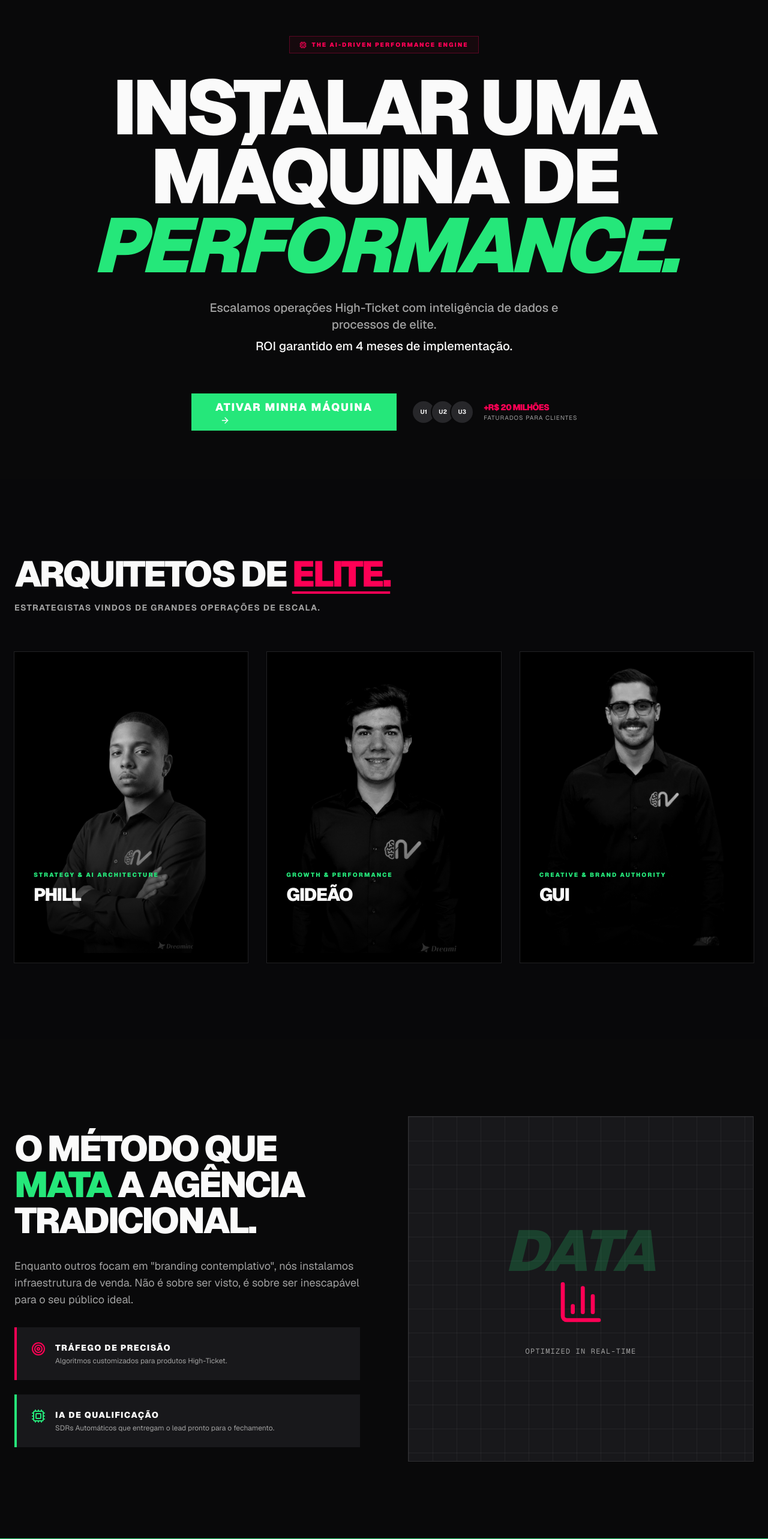
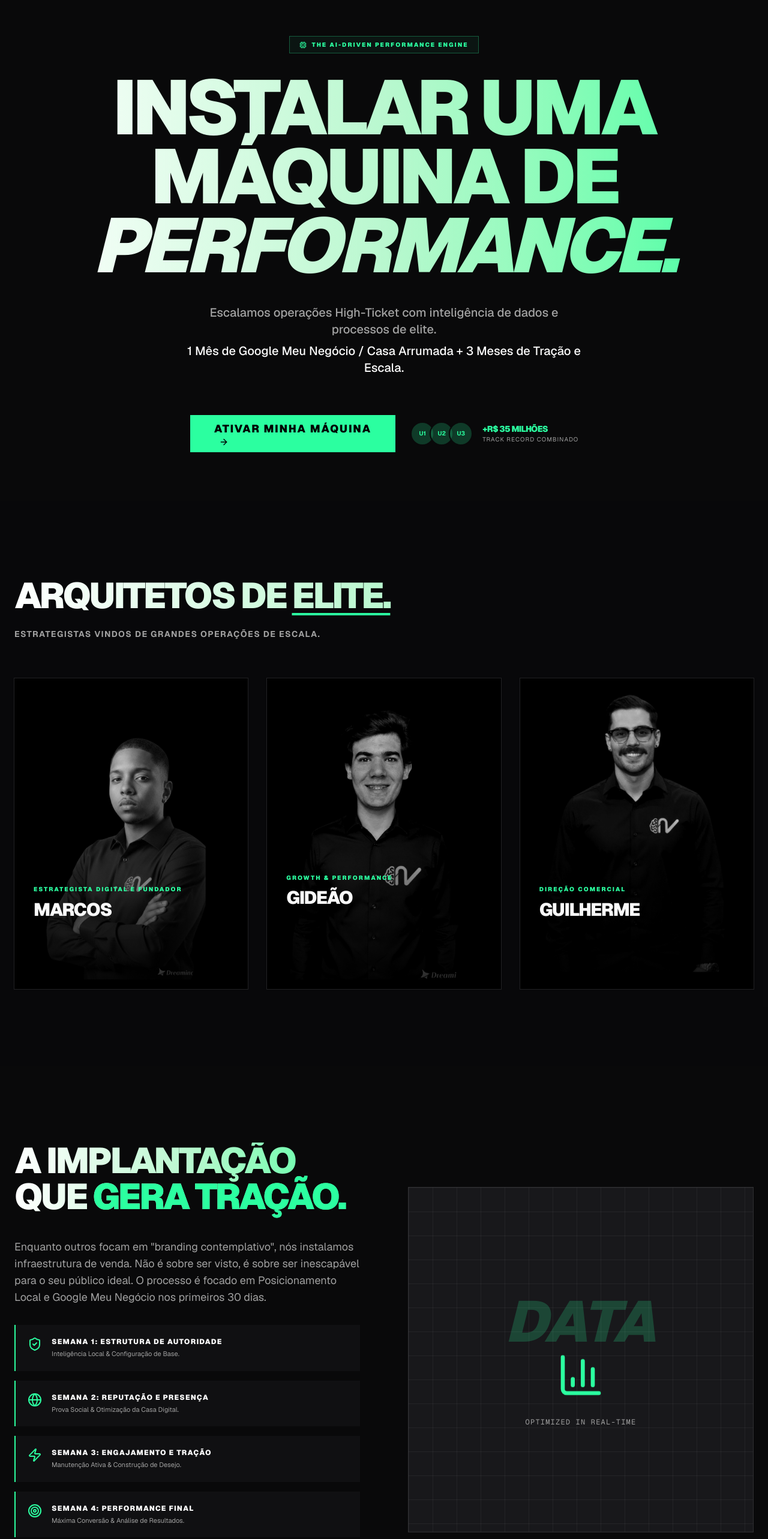
Before and after one commit to gideaopedrosoborges-del/git-hub-connect-28214fd1, a Next.js app: page / in a window 1280 px wide. Shown: the part 100-2666 px from the top of the page at 60% size. Built offline with nearby package versions, Linux system fonts and the light colour scheme; grey boxes are pictures that could not be loaded.

Commit message:
Checkpoint: Ajustes Finais - Verde Oficial (#2bffa0), Novo Flow Roadmap e Track Record de R

```diff
--- a/src/app/globals.css
+++ b/src/app/globals.css
@@ -54,7 +54,7 @@
   --card-foreground: oklch(0.985 0 0);
   --popover: oklch(0.141 0.002 285);
   --popover-foreground: oklch(0.985 0 0);
-  --primary: #25E77A;
+  --primary: #2bffa0;
   --primary-foreground: oklch(0.141 0.002 285);
   --secondary: oklch(0.269 0 0);
   --secondary-foreground: oklch(0.985 0 0);
@@ -65,7 +65,7 @@
   --destructive: oklch(0.577 0.245 27.325);
   --border: oklch(1 0 0 / 10%);
   --input: oklch(1 0 0 / 15%);
-  --ring: #25E77A;
+  --ring: #2bffa0;
   --radius: 0px;
 }
 
--- a/src/app/manifesto/page.tsx
+++ b/src/app/manifesto/page.tsx
@@ -79,7 +79,7 @@ export default function ManifestoPage() {
                 Nosso trabalho não termina quando o lead cai no CRM. Ele termina no faturamento. Nós assumimos a responsabilidade pela qualidade do ecossistema que construímos.
               </p>
               <p>
-                É por isso que estruturamos ciclos estratégicos de 4 meses. O tempo necessário para auditar, construir, validar e escalar máquinas de vendas complexas. Não acreditamos em milagres de 30 dias; acreditamos em trabalho árduo, dados e otimização contínua.
+                É por isso que estruturamos a nossa operação de forma clara, pragmática e focada em resultados reais: <strong>1 mês dedicado a arrumar a casa</strong> com implantação completa de Inteligência Local e Google Meu Negócio, seguido por <strong>3 meses de tração agressiva e tráfego focado em ROI absoluto</strong>. Não acreditamos em milagres; acreditamos em engenharia de vendas e otimização contínua.
               </p>
             </div>
           </div>
--- a/src/app/page.tsx
+++ b/src/app/page.tsx
@@ -6,27 +6,27 @@ import { ArrowRight, Zap, Target, BarChart3, ShieldCheck, Globe, Cpu } from "luc
 export default function Home() {
   const partners = [
     {
-      name: "Phill",
-      role: "Strategy & AI Architecture",
+      name: "Marcos",
+      role: "Estrategista Digital e Fundador",
       image: "/eu.png",
-      description: "Especialista em arquitetura de sistemas de IA e estratégia de negócios escaláveis."
+      description: "Estrategista Digital e fundador da Takkeoff Digital. Especialista em arquitetura de funis de conversão e inteligência de vendas."
     },
     {
       name: "Gideão",
       role: "Growth & Performance",
       image: "/gide.png",
-      description: "Mestre em tráfego pago e escala acelerada com foco em ROI real."
+      description: "Especialista em Growth e Performance. Background na Papapá (maior empresa de alimentos para bebês da América Latina) e Conquer. Mais de R$ 15 milhões em faturamento gerados."
     },
     {
-      name: "Gui",
-      role: "Creative & Brand Authority",
+      name: "Guilherme",
+      role: "Direção Comercial",
       image: "/GUI.png",
-      description: "Diretor criativo focado em branding de alto valor e conversão visual."
+      description: "Diretor Comercial com mais de 15 anos de experiência. Responsável direto por gerar mais de R$ 20 milhões em vendas de alto valor."
     }
   ]
 
   return (
-    <main className="min-h-screen bg-background text-foreground selection:bg-primary selection:text-white font-sans overflow-x-hidden">
+    <main className="min-h-screen bg-background text-foreground selection:bg-[#2bffa0] selection:text-black font-sans overflow-x-hidden">
       {/* Header / Nav */}
       <nav className="fixed top-0 w-full z-50 bg-background/80 backdrop-blur-md border-b border-white/10">
         <div className="max-w-7xl mx-auto px-6 h-20 flex items-center justify-between">
@@ -36,7 +36,7 @@ export default function Home() {
           <a
             href="https://form.respondi.app/lDg0Bifo"
             target="_blank"
-            className="hidden md:flex items-center gap-2 text-xs font-bold uppercase tracking-widest hover:text-primary transition-colors"
+            className="hidden md:flex items-center gap-2 text-xs font-bold uppercase tracking-widest hover:text-[#2bffa0] transition-colors"
           >
             Aplicar para Consultoria <ArrowRight size={14} />
           </a>
@@ -45,26 +45,26 @@ export default function Home() {
 
       {/* Hero Section */}
       <section className="relative pt-40 pb-20 px-6">
-        <div className="absolute top-40 left-1/2 -translate-x-1/2 w-full max-w-4xl h-96 bg-primary/20 blur-[120px] rounded-full -z-10 animate-pulse"></div>
+        <div className="absolute top-40 left-1/2 -translate-x-1/2 w-full max-w-4xl h-96 bg-[#2bffa0]/20 blur-[120px] rounded-full -z-10 animate-pulse"></div>
 
         <div className="max-w-7xl mx-auto text-center space-y-8">
-          <div className="inline-flex items-center gap-2 px-4 py-1.5 border border-accent/30 bg-accent/5 text-accent text-[10px] font-black uppercase tracking-[0.2em] animate-fade-in-down">
+          <div className="inline-flex items-center gap-2 px-4 py-1.5 border border-primary/30 bg-primary/5 text-primary text-[10px] font-black uppercase tracking-[0.2em] animate-fade-in-down">
             <Cpu size={12} />
             The AI-Driven Performance Engine
           </div>
 
-          <h1 className="text-5xl md:text-8xl lg:text-9xl font-black uppercase leading-[0.9] tracking-tighter animate-fade-in">
+          <h1 className="text-5xl md:text-8xl lg:text-9xl font-black uppercase leading-[0.9] tracking-tighter animate-fade-in bg-gradient-to-r from-white via-green-200 to-[#2bffa0] bg-clip-text text-transparent pb-2">
             Instalar uma Máquina de <br />
-            <span className="text-primary italic">Performance.</span>
+            <span className="italic">Performance.</span>
           </h1>
 
           <p className="max-w-2xl mx-auto text-lg md:text-xl text-muted-foreground font-medium animate-fade-in animate-delay-200">
             Escalamos operações High-Ticket com inteligência de dados e processos de elite.
-            <span className="text-foreground block mt-2">ROI garantido em 4 meses de implementação.</span>
+            <span className="text-foreground block mt-2">1 Mês de Google Meu Negócio / Casa Arrumada + 3 Meses de Tração e Escala.</span>
           </p>
 
           <div className="flex flex-col md:flex-row items-center justify-center gap-6 pt-8 animate-fade-in-up animate-delay-400">
-            <Button asChild className="h-16 px-10 bg-primary hover:bg-primary/90 text-white font-black uppercase tracking-widest text-lg rounded-none group transition-all duration-300 hover:scale-105">
+            <Button asChild className="h-16 px-10 bg-[#2bffa0] hover:bg-[#2bffa0]/90 text-black font-black uppercase tracking-widest text-lg rounded-none group transition-all duration-300 hover:scale-105">
               <a href="https://form.respondi.app/lDg0Bifo" target="_blank">
                 Ativar Minha Máquina
                 <ArrowRight className="ml-2 group-hover:translate-x-1 transition-transform" />
@@ -73,12 +73,12 @@ export default function Home() {
             <div className="flex items-center gap-4 text-left">
               <div className="flex -space-x-2">
                 {[1, 2, 3].map((i) => (
-                  <div key={i} className="w-10 h-10 rounded-full border-2 border-background bg-zinc-800 flex items-center justify-center text-[10px] font-bold">U{i}</div>
+                  <div key={i} className="w-10 h-10 rounded-full border-2 border-background bg-primary/20 text-primary flex items-center justify-center text-[10px] font-bold">U{i}</div>
                 ))}
               </div>
               <div>
-                <p className="text-sm font-black uppercase tracking-tighter text-accent">+R$ 20 Milhões</p>
-                <p className="text-[10px] text-muted-foreground uppercase tracking-widest">Faturados para Clientes</p>
+                <p className="text-sm font-black uppercase tracking-tighter text-primary">+R$ 35 Milhões</p>
+                <p className="text-[10px] text-muted-foreground uppercase tracking-widest">Track Record Combinado</p>
               </div>
             </div>
           </div>
@@ -89,15 +89,15 @@ export default function Home() {
       <section className="py-32 px-6 bg-zinc-950/50 relative overflow-hidden">
         <div className="max-w-7xl mx-auto space-y-16">
           <div className="text-center md:text-left space-y-4">
-            <h2 className="text-4xl md:text-6xl font-black uppercase tracking-tighter">
-              Arquitetos de <span className="text-accent underline decoration-4 underline-offset-8">Elite.</span>
+            <h2 className="text-4xl md:text-6xl font-black uppercase tracking-tighter bg-gradient-to-r from-white via-green-200 to-[#2bffa0] bg-clip-text text-transparent pb-2">
+              Arquitetos de <span className="underline decoration-4 underline-offset-8 decoration-[#2bffa0]">Elite.</span>
             </h2>
             <p className="text-muted-foreground uppercase tracking-widest text-sm font-bold">Estrategistas vindos de grandes operações de escala.</p>
           </div>
 
           <div className="grid grid-cols-1 md:grid-cols-3 gap-8">
             {partners.map((partner, index) => (
-              <Card key={index} className="bg-black border-white/5 rounded-none overflow-hidden group hover:border-primary/50 transition-colors duration-500">
+              <Card key={index} className="bg-black border-white/5 rounded-none overflow-hidden group hover:border-[#2bffa0]/50 transition-colors duration-500">
                 <CardContent className="p-0 relative aspect-[4/5]">
                   <Image
                     src={partner.image}
@@ -107,7 +107,7 @@ export default function Home() {
                   />
                   <div className="absolute inset-0 bg-gradient-to-t from-black via-black/20 to-transparent opacity-80 group-hover:opacity-40 transition-opacity"></div>
                   <div className="absolute bottom-0 p-8 w-full space-y-2 transform group-hover:-translate-y-2 transition-transform duration-500">
-                    <p className="text-primary font-black uppercase tracking-[0.2em] text-[10px]">{partner.role}</p>
+                    <p className="text-[#2bffa0] font-black uppercase tracking-[0.2em] text-[10px]">{partner.role}</p>
                     <h3 className="text-3xl font-black uppercase tracking-tighter">{partner.name}</h3>
                     <p className="text-xs text-muted-foreground leading-relaxed opacity-0 group-hover:opacity-100 transition-opacity duration-500">
                       {partner.description}
@@ -123,28 +123,47 @@ export default function Home() {
       {/* Methodology Section */}
       <section className="py-32 px-6 max-w-7xl mx-auto grid grid-cols-1 lg:grid-cols-2 gap-20 items-center">
         <div className="space-y-8">
-          <h2 className="text-4xl md:text-6xl font-black uppercase leading-none tracking-tighter">
-            O Método que <span className="text-primary">Mata</span> a Agência Tradicional.
+          <h2 className="text-4xl md:text-6xl font-black uppercase leading-none tracking-tighter bg-gradient-to-r from-white via-green-200 to-[#2bffa0] bg-clip-text text-transparent pb-2">
+            A Implantação que <span className="text-[#2bffa0]">Gera Tração.</span>
           </h2>
           <p className="text-lg text-muted-foreground">
             Enquanto outros focam em "branding contemplativo", nós instalamos infraestrutura de venda.
-            Não é sobre ser visto, é sobre ser inescapável para o seu público ideal.
+            Não é sobre ser visto, é sobre ser inescapável para o seu público ideal. O processo é focado em Posicionamento Local e Google Meu Negócio nos primeiros 30 dias.
           </p>
 
-          <div className="space-y-6">
-            <div className="flex gap-4 p-6 bg-zinc-900 border-l-4 border-accent">
-              <Target className="text-accent shrink-0" />
+          <div className="space-y-4">
+            <div className="flex gap-4 p-5 bg-zinc-900/50 border-l-2 border-[#2bffa0] hover:border-l-4 transition-all">
+              <ShieldCheck className="text-[#2bffa0] shrink-0" />
               <div>
-                <h4 className="font-black uppercase text-sm tracking-widest">Tráfego de Precisão</h4>
-                <p className="text-xs text-muted-foreground mt-1">Algoritmos customizados para produtos High-Ticket.</p>
+                <h4 className="font-black uppercase text-xs tracking-widest">Semana 1: Estrutura de Autoridade</h4>
+                <p className="text-[11px] text-muted-foreground mt-1">Inteligência Local & Configuração de Base.</p>
               </div>
             </div>
-            <div className="flex gap-4 p-6 bg-zinc-900 border-l-4 border-primary">
-              <Cpu className="text-primary shrink-0" />
+            <div className="flex gap-4 p-5 bg-zinc-900/50 border-l-2 border-[#2bffa0] hover:border-l-4 transition-all">
+              <Globe className="text-[#2bffa0] shrink-0" />
               <div>
-                <h4 className="font-black uppercase text-sm tracking-widest">IA de Qualificação</h4>
-                <p className="text-xs text-muted-foreground mt-1">SDRs Automáticos que entregam o lead pronto para o fechamento.</p>
+                <h4 className="font-black uppercase text-xs tracking-widest">Semana 2: Reputação e Presença</h4>
+                <p className="text-[11px] text-muted-foreground mt-1">Prova Social & Otimização da Casa Digital.</p>
               </div>
+            </div>
+            <div className="flex gap-4 p-5 bg-zinc-900/50 border-l-2 border-[#2bffa0] hover:border-l-4 transition-all">
+              <Zap className="text-[#2bffa0] shrink-0" />
+              <div>
+                <h4 className="font-black uppercase text-xs tracking-widest">Semana 3: Engajamento e Tração</h4>
+                <p className="text-[11px] text-muted-foreground mt-1">Manutenção Ativa & Construção de Desejo.</p>
+              </div>
+            </div>
+            <div className="flex gap-4 p-5 bg-zinc-900/50 border-l-2 border-[#2bffa0] hover:border-l-4 transition-all">
+              <Target className="text-[#2bffa0] shrink-0" />
+              <div>
+                <h4 className="font-black uppercase text-xs tracking-widest">Semana 4: Performance Final</h4>
+                <p className="text-[11px] text-muted-foreground mt-1">Máxima Conversão & Análise de Resultados.</p>
+              </div>
+            </div>
+            <div className="mt-4 p-4 bg-[#2bffa0]/10 border border-[#2bffa0]/20 rounded-sm">
+              <p className="text-xs text-[#2bffa0] font-bold uppercase tracking-widest text-center">
+                Após 30 dias: 3 meses de Manutenção + Tráfego com foco em ROI.
+              </p>
             </div>
           </div>
         </div>
@@ -152,15 +171,15 @@ export default function Home() {
         <div className="relative aspect-square bg-zinc-900 border border-white/10 flex items-center justify-center overflow-hidden">
           <div className="absolute inset-0 bg-[linear-gradient(rgba(255,255,255,0.05)_1px,transparent_1px),linear-gradient(90deg,rgba(255,255,255,0.05)_1px,transparent_1px)] bg-[size:40px_40px]"></div>
           <div className="relative z-10 text-center space-y-4">
-             <div className="text-8xl font-black text-primary/20 italic select-none">DATA</div>
-             <BarChart3 size={80} className="mx-auto text-accent animate-bounce" />
+             <div className="text-8xl font-black text-[#2bffa0]/20 italic select-none">DATA</div>
+             <BarChart3 size={80} className="mx-auto text-primary animate-bounce" />
              <div className="text-xs font-mono text-muted-foreground uppercase tracking-widest">Optimized in Real-Time</div>
           </div>
         </div>
       </section>
 
       {/* Final CTA */}
-      <section className="py-40 px-6 bg-primary relative overflow-hidden">
+      <section className="py-40 px-6 bg-[#2bffa0] relative overflow-hidden">
         <div className="absolute top-0 left-0 w-full h-full opacity-10 bg-[url('https://www.transparenttextures.com/patterns/carbon-fibre.png')]"></div>
         <div className="max-w-5xl mx-auto text-center space-y-12 relative z-10">
           <h2 className="text-5xl md:text-8xl font-black uppercase text-white tracking-tighter leading-none">
@@ -185,14 +204,14 @@ export default function Home() {
               <Image src="/NOVOFLOWVERDE.png" alt="Novo Flow" width={150} height={38} className="object-contain" />
             </div>
             <p className="text-[10px] text-muted-foreground uppercase tracking-[0.3em] font-medium leading-loose">
-              Copyright © 2024 Novo Flow Performance. <br />
+              Copyright © 2026 Novo Flow Performance. <br />
               Todos os direitos reservados.
             </p>
           </div>
 
           <div className="flex flex-col gap-2">
              <span className="text-[10px] font-black uppercase tracking-widest text-muted-foreground">Estratégia & Contato</span>
-             <a href="https://wa.me/5541984370981" target="_blank" className="text-xl font-black hover:text-accent transition-colors">
+             <a href="https://wa.me/5541984370981" target="_blank" className="text-xl font-black hover:text-primary transition-colors">
                (41) 98437-0981
              </a>
           </div>
@@ -208,7 +227,7 @@ export default function Home() {
 
       {/* Floating CTA Mobile */}
       <div className="md:hidden fixed bottom-6 left-6 right-6 z-50">
-        <Button asChild className="w-full h-16 bg-accent text-black font-black uppercase tracking-widest rounded-none shadow-xl">
+        <Button asChild className="w-full h-16 bg-primary text-black font-black uppercase tracking-widest rounded-none shadow-xl">
            <a href="https://wa.me/5541984370981" target="_blank">Falar no WhatsApp</a>
         </Button>
       </div>
```
